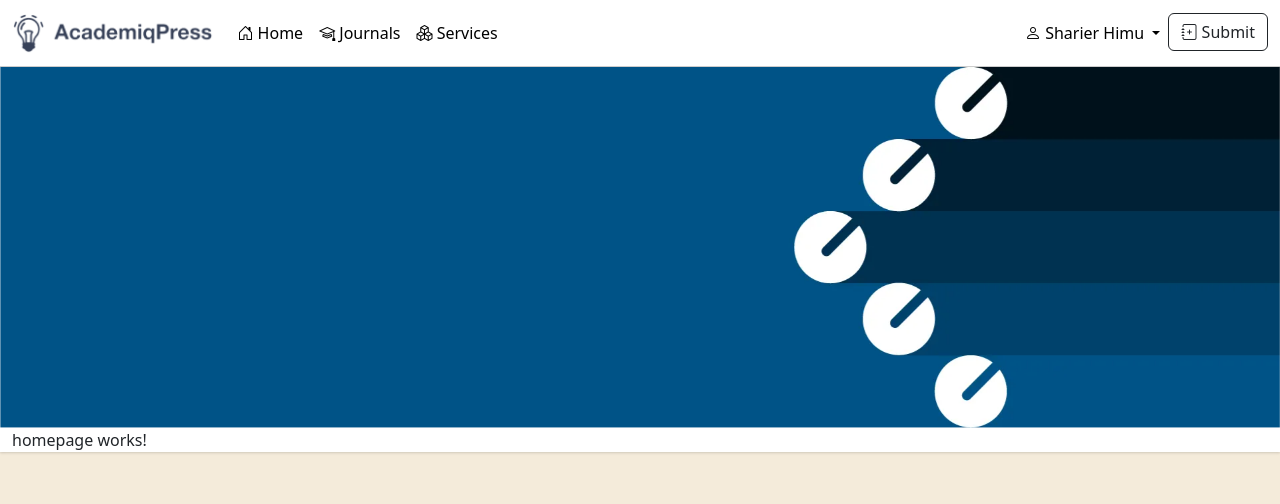
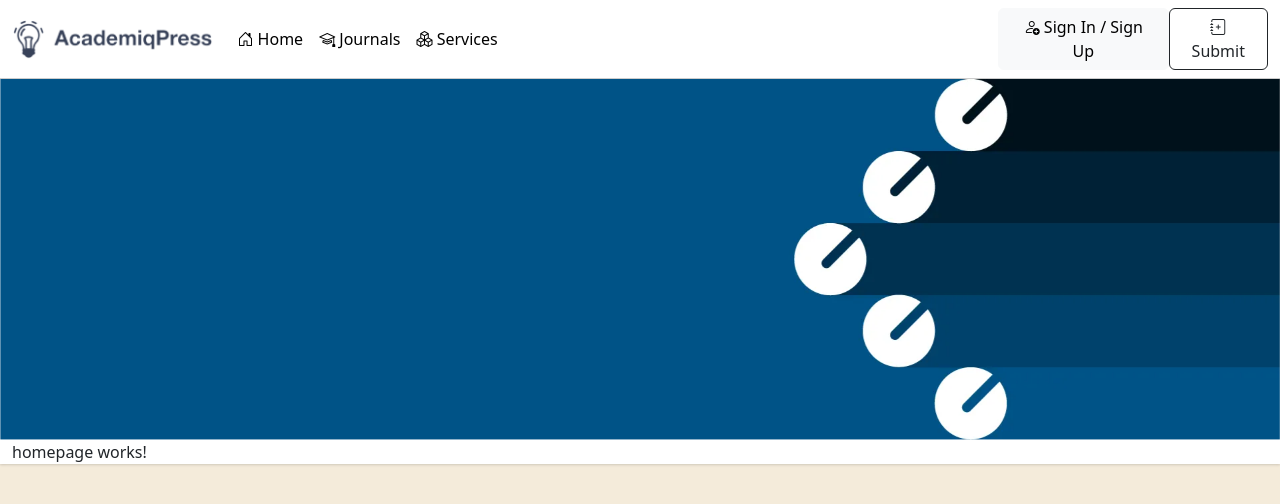
Before and after one commit to sajal48/isdb-academic-journal-publishing-system-angular-springboot-postgresql, an Angular app in the folder ajps-frontend/: page /home in a window 1280 px wide. Shown: the top 504 px of the page. Built offline with nearby package versions, Linux system fonts and the light colour scheme.

Commit message:
ppt updated and homepage design slightly modified

```diff
--- a/ajps-frontend/src/app/components/header/header.component.css
+++ b/ajps-frontend/src/app/components/header/header.component.css
@@ -6,7 +6,7 @@
 
 .modal-ul-li {
     display: flex;
-    width: 270px;
+    max-width: 270px;
     justify-content: flex-end;
 }
 .modal-ul-li li:hover {
--- a/ajps-frontend/src/app/components/header/header.component.html
+++ b/ajps-frontend/src/app/components/header/header.component.html
@@ -29,13 +29,13 @@
             </ul>
             <ul class="navbar-nav">
                 <div class="modal-ul-li">
-                    <!-- <li data-bs-toggle="modal" data-bs-target="#login-modal" style="cursor: pointer;">
+                    <li data-bs-toggle="modal" data-bs-target="#login-modal" style="cursor: pointer;">
                     <button class="btn btn-light">
                         <i class="bi bi-person-add"></i>
                         Sign In / Sign Up
                     </button>
-                    </li> -->
-                    <li class="nav-item dropdown">
+                    </li>
+                    <!-- <li class="nav-item dropdown">
                         <a class="nav-link dropdown-toggle active" href="#" role="button" data-bs-toggle="dropdown" aria-expanded="false">
                             <i class="bi bi-person"></i> Sharier Himu
                         </a>
@@ -46,7 +46,7 @@
                           <li><hr class="dropdown-divider"></li>
                           <li><a class="dropdown-item" href="#" style="color: #d94553;"><i class="bi bi-power"></i>&nbsp; Logout</a></li>
                         </ul>
-                      </li>
+                      </li> -->
                     <li data-bs-toggle="modal" data-bs-target="#register-modal" style="cursor: pointer;">
                     <button class="btn btn-outline-dark">
                         <i class="bi bi-journal-plus"></i>
```
Also changed, not shown: 1 other file (tests, documents, lock files or other folders).
